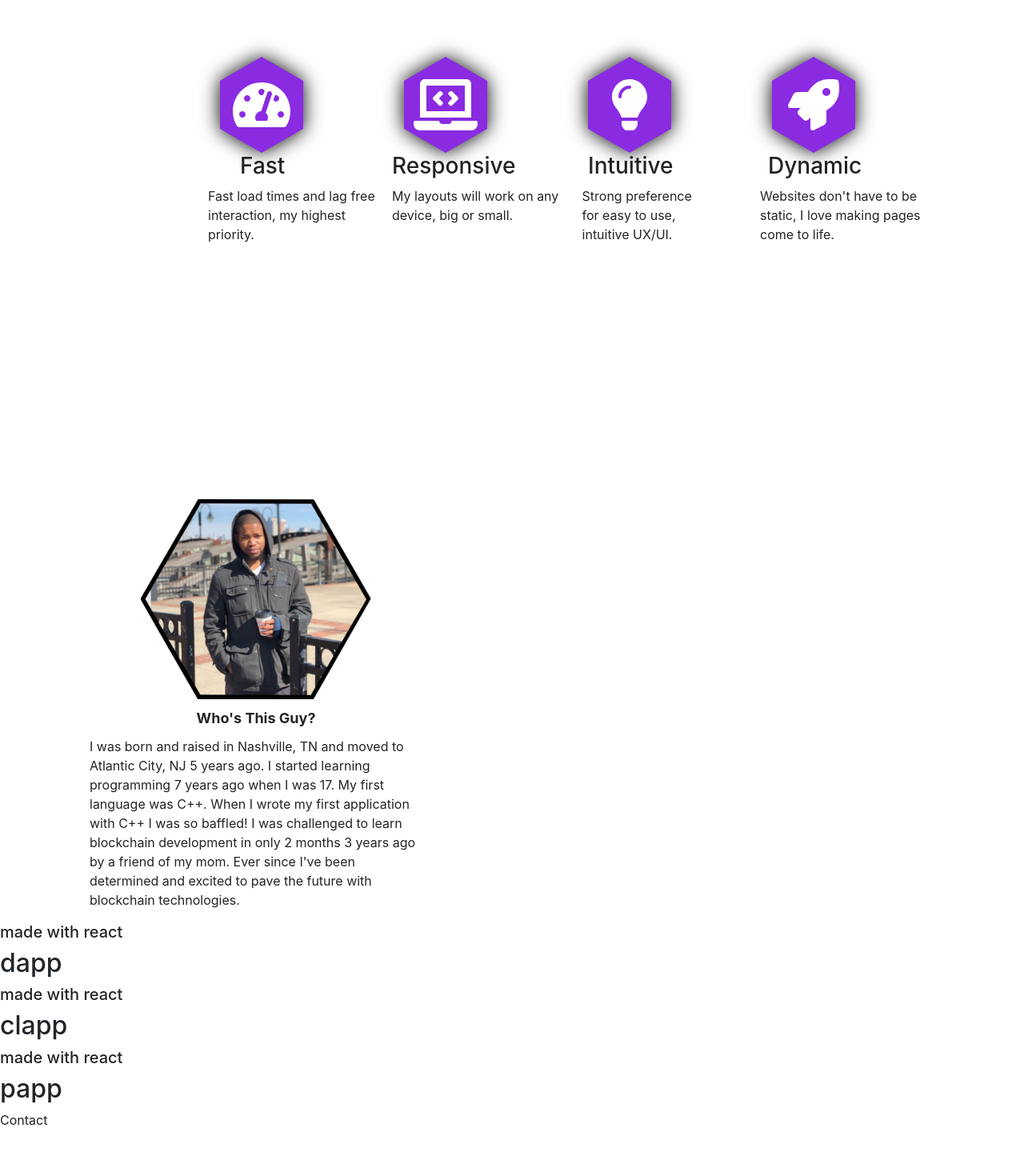
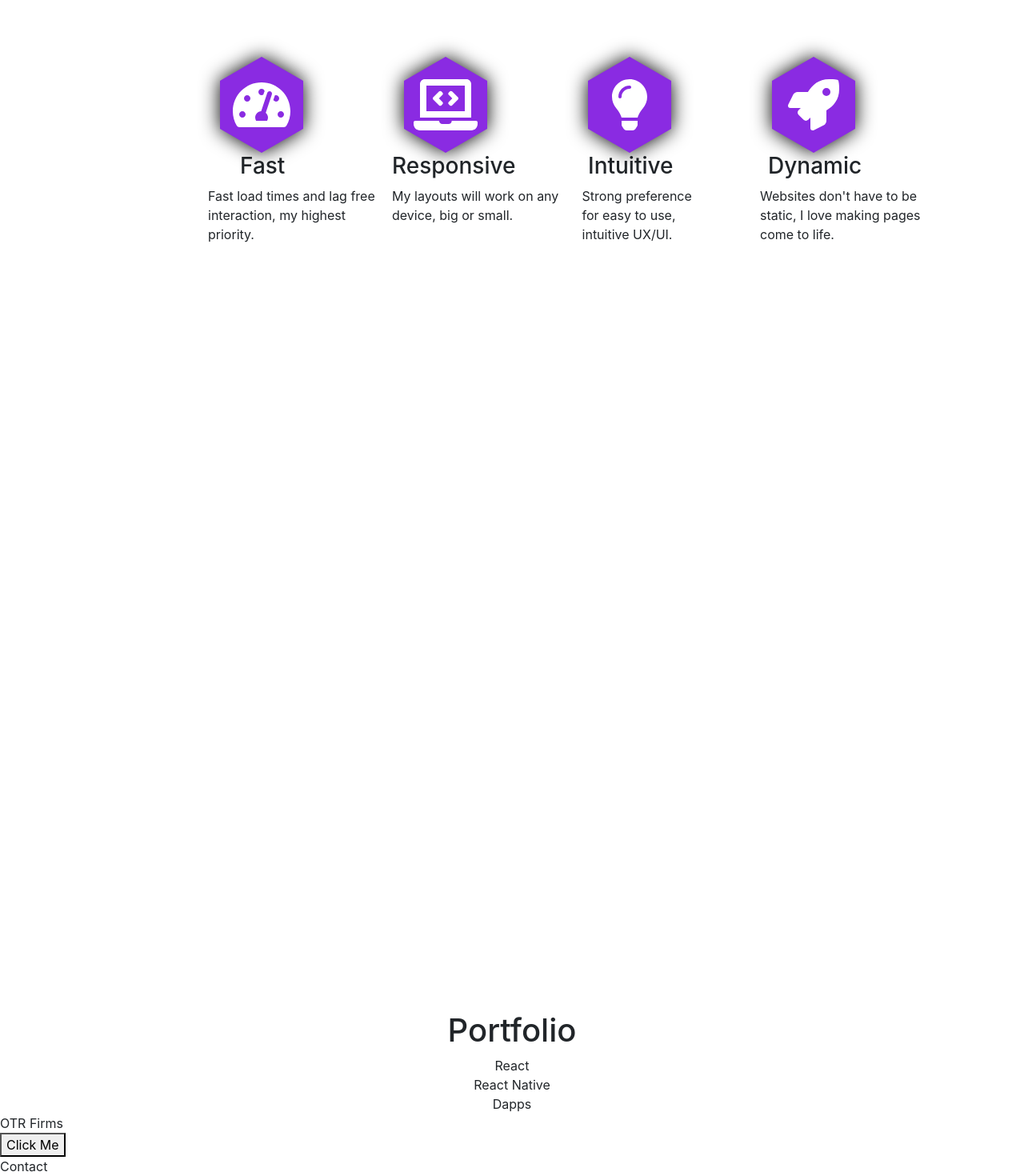
Before and after one commit to kingdayx/portfolio-react, a React (Create React App) app: page / in a window 1280 px wide. Shown: the part 1171-2641 px from the top of the page at 80% size. Before the commit the page ends 2583 px from the top, so only its background shows below. Built offline with nearby package versions, Linux system fonts and the light colour scheme.

Commit message:
fixed animation and added a modal

```diff
--- a/package.json
+++ b/package.json
@@ -10,10 +10,11 @@
     "@testing-library/react": "^9.5.0",
     "@testing-library/user-event": "^7.2.1",
     "bootstrap": "^4.5.2",
-    "framer-motion": "^2.7.6",
+    "framer-motion": "^2.7.7",
     "react": "^16.13.1",
     "react-bootstrap": "^1.3.0",
     "react-dom": "^16.13.1",
+    "react-modal": "^3.11.2",
     "react-scripts": "3.4.3",
     "react-spring": "^8.0.27",
     "resize-observer-polyfill": "^1.5.1"
--- a/src/App.css
+++ b/src/App.css
@@ -120,7 +120,7 @@ button:hover .rotate {
 }
 .about {
   padding-top: 90px;
-  height: 110vh;
+  height: 100vh;
   width: 100%;
 }
 .icon {
@@ -293,8 +293,10 @@ button:hover .rotate {
 }
 .About2 {
   display: flex;
+  padding-top: 90px;
   flex-direction: row;
   overflow: hidden;
+  height: 90vh;
 }
 .container1 {
   width: 160mm;
@@ -310,7 +312,7 @@ button:hover .rotate {
   margin-bottom: 15px;
 }
 .bars {
-  padding-top: -700mm;
+  margin-top: 41px;
   width: 50%;
   display: flex;
   justify-content: center;
@@ -377,3 +379,12 @@ button:hover .rotate {
   color: black;
   background-color: black;
 }
+.backdrop {
+  top: 0;
+  left: 0;
+  position: fixed;
+  width: 100%;
+  height: 100%;
+  background-color: rgb(0, 0, 0, 0.5);
+  z-index: 1;
+}
--- a/src/App.js
+++ b/src/App.js
@@ -12,8 +12,10 @@ function App() {
     <div>
       <Header />
       <NavBar />
+      <div id="about" >
       <About />
-      <Skills />
+      <Skills/>
+      </div>
       <PortFolio />
       <Contact />
     </div>
--- a/src/components/About.js
+++ b/src/components/About.js
@@ -8,8 +8,15 @@ import {
   faRocket,
 } from "@fortawesome/free-solid-svg-icons";
 import { useSpring, animated } from "react-spring";
+import { motion } from "framer-motion";
 
-export default function About() {
+const aniHead = {
+  init: { x: -800, opacity: 0 },
+  enter: { x: 0, opacity: 1 },
+
+};
+
+export default function About1() {
   const [about, setAbout] = useState(false);
   const [hr, setHr] = useState(false);
   const [hex, setHex] = useState(false);
@@ -67,9 +74,15 @@ export default function About() {
     <div className="about">
       <div className="hr1">
         <div>
-          <div className={x.join(" ")}>
+          <motion.div
+            variants={aniHead}
+            initial="init"
+            animate={about ? "enter" : "init"}
+            className="head"
+            transition={{duration:1}}
+          >
             <h1>About</h1>
-          </div>
+          </motion.div>
           <animated.hr style={props} className="hr2" />
         </div>
       </div>
--- a/src/components/PortFolio.js
+++ b/src/components/PortFolio.js
@@ -1,33 +1,21 @@
 import React, { useState } from "react";
-import { motion, AnimatePresence, AnimateSharedLayout } from "framer-motion";
+import Modal from "react-modal";
 
 export default function PortFolio() {
-  const [selectedId, setSelectedId] = useState(null);
-  const items = [
-    { id: 1, title: "dapp", subtitle: "made with react" },
-    { id: 2, title: "clapp", subtitle: "made with react" },
-    { id: 3, title: "papp", subtitle: "made with react" },
-  ];
+  const [modal, setModal] = useState(false);
+
   return (
     <div>
-      <AnimateSharedLayout type="crossfade">
-        {items.map((item) => (
-          <motion.div layoutId={item.id} onClick={() => setSelectedId(item.id)}>
-            <motion.h5>{item.subtitle}</motion.h5>
-            <motion.h2>{item.title}</motion.h2>
-          </motion.div>
-        ))}
-
-        <AnimatePresence>
-          {selectedId && (
-            <motion.div layoutId={items.id}>
-              <motion.h5>{items.subtitle}</motion.h5>
-              <motion.h2>{items.title}</motion.h2>
-              <motion.button onClick={() => setSelectedId(null)} />
-            </motion.div>
-          )}
-        </AnimatePresence>
-      </AnimateSharedLayout>
+      <h1 className="head">Portfolio</h1>
+      <div className="head" >React</div>
+      <div className="head" >React Native</div>
+      <div className="head" >Dapps</div>
+      <div className="box">OTR Firms</div>
+      <div className="box"></div>
+      <div className="box"></div>
+      <div className="box"></div>
+      <button onClick={()=>{setModal(true)}} >Click Me</button>
+     <Modal isOpen={modal} onRequestClose={()=>{setModal(false)}} ><div>This is modal</div></Modal>
     </div>
   );
 }
--- a/src/components/Skills/ProgressBar.js
+++ b/src/components/Skills/ProgressBar.js
@@ -1,8 +1,22 @@
-import React from "react";
+import React, { useEffect, useState } from "react";
 import { motion } from "framer-motion";
 
 export default function ProgressBar(props) {
+  const [bar, setBar] = useState(false);
   const { completed, custom } = props;
+
+  const handleBar = () => {
+    const offset = window.scrollY;
+    if (offset > 1333) {
+      setBar(true);
+    } else {
+      setBar(false);
+    }
+  };
+
+  useEffect(() => {
+    window.addEventListener("scroll", handleBar);
+  });
 
   const containerStyles = {
     width: "89%",
@@ -23,9 +37,13 @@ export default function ProgressBar(props) {
     fontWeight: "bold",
   };
   const variants = {
-    visible: (custom) => ({
+    initial: { width: "0%", opacity: 0 },
+    animate: (custom) => ({
       opacity: 1,
-      transition: { delay: custom * 0.2 },
+      transition: {
+        duration: 1,
+        delay: custom * 0.2,
+      },
       width: `${completed}%`,
     }),
   };
@@ -33,8 +51,8 @@ export default function ProgressBar(props) {
   return (
     <div style={containerStyles}>
       <motion.div
-        initial={{ width: 0, opacity: 0 }}
-        animate="visible"
+        initial="initial"
+        animate={bar ? "animate" : "initial"}
         custom={custom}
         variants={variants}
         style={fillerStyles}
--- a/src/components/Skills/Skills.js
+++ b/src/components/Skills/Skills.js
@@ -4,9 +4,13 @@ import ProgressBar from "./ProgressBar";
 import { motion } from "framer-motion";
 
 const barsVariant = {
-  initial: { x: "1500%", opacity: 0 },
+  initial: { x: 1500, opacity: 0 },
   animate: { x: 0, opacity: 1 },
-  transition: { duration: 1, delay: 1 },
+};
+
+const debuddle ={
+  initial: { x: -1500, opacity: 0 },
+  animate: { x: 0, opacity: 1 },
 };
 
 export default function Skills() {
@@ -40,7 +44,10 @@ export default function Skills() {
 
   return (
     <div className="About2">
-      <animated.div className={xxxx.join(" ")}>
+      <motion.div variants={debuddle}
+        initial="initial"
+        animate={pic ? "animate" : "initial"}
+        transition={{ duration: 1 }} className="leftAbout">
         <img
           src="/images/pfpCrop.jpg"
           width="288.77"
@@ -57,13 +64,13 @@ export default function Skills() {
           determined and excited to pave the future with blockchain
           technologies.
         </p>
-      </animated.div>
+      </motion.div>
       <motion.div
         className="bars"
         variants={barsVariant}
         initial="initial"
         animate={skill ? "animate" : "initial"}
-        transition={{ duration: 1, delay: 1 }}
+        transition={{ duration: 1 }}
       >
         <div className="container1">
           <div className="bar">
```
Also changed, not shown: src/components/Modal.js (added, +21 -0 lines), 1 other file (tests, documents, lock files or other folders).
